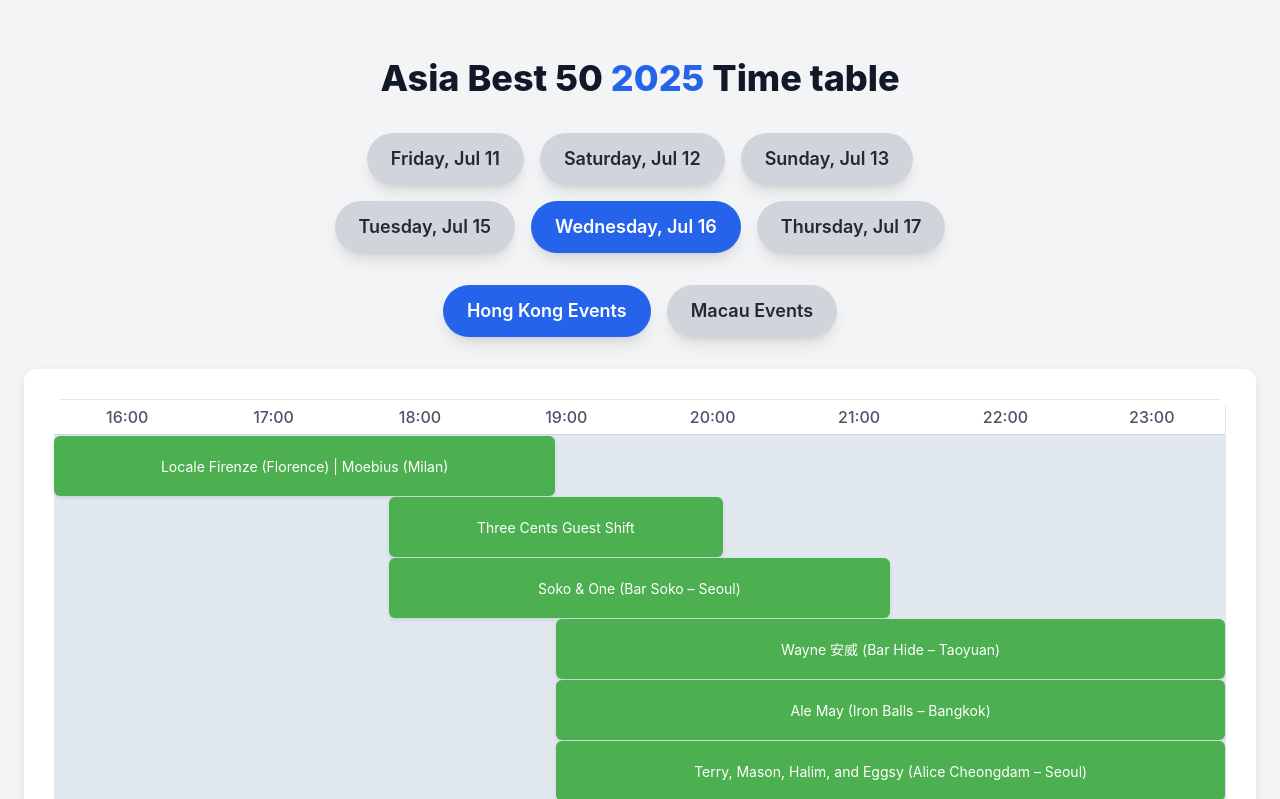
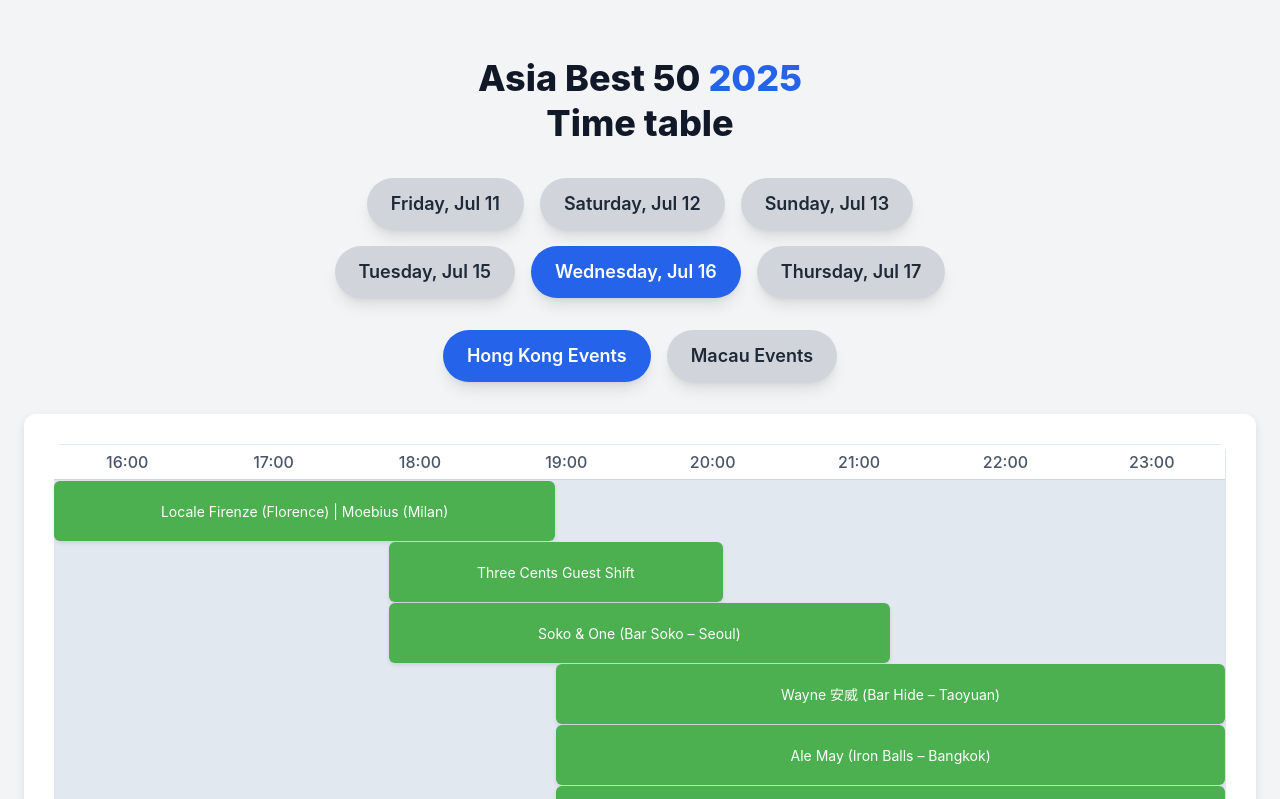
Before and after one commit to jchowbn/AB5025timetable, a plain HTML site: page index.html in a window 1280 px wide. Shown: the top 799 px of the page. Drawn offline with nearby package versions, Linux system fonts and the light colour scheme.

Commit message:
Update index.html

```diff
--- a/index.html
+++ b/index.html
@@ -10,7 +10,7 @@
 </head>
 <body class="bg-gray-100 p-6 flex flex-col items-center min-h-screen">
     <h1 class="text-4xl font-extrabold text-gray-900 mb-8 mt-4 md:mt-8 text-center leading-tight">
-        Asia Best 50 <span class="text-blue-600">2025</span> Time table
+        Asia Best 50 <span class="text-blue-600">2025</span><br>Time table
     </h1>
 
     <div class="w-full max-w-2xl flex flex-wrap justify-center mb-8 gap-4">
```
